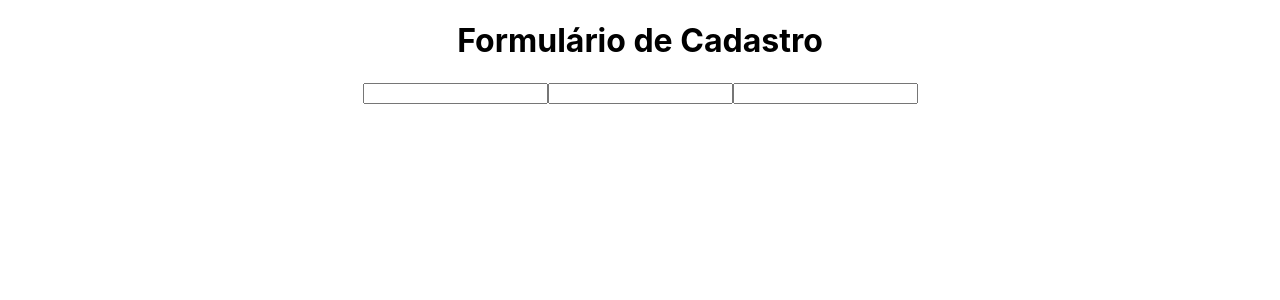
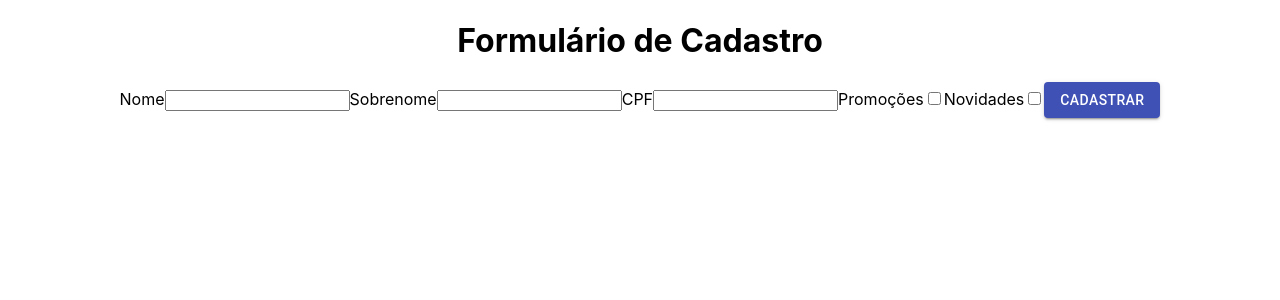
Before and after one commit to Gabrielhidro/React-form, a React (Create React App) app: page / in a window 1280 px wide. Shown: the top 300 px of the page. Built offline with nearby package versions, Linux system fonts and the light colour scheme.

Commit message:
Import material UI lib

```diff
--- a/package.json
+++ b/package.json
@@ -3,6 +3,7 @@
   "version": "0.1.0",
   "private": true,
   "dependencies": {
+    "@material-ui/core": "^4.12.3",
     "@testing-library/jest-dom": "^5.11.4",
     "@testing-library/react": "^11.1.0",
     "@testing-library/user-event": "^12.1.10",
--- a/src/components/FormulárioCadastro/FormularioCadastro.jsx
+++ b/src/components/FormulárioCadastro/FormularioCadastro.jsx
@@ -1,11 +1,27 @@
 import React from "react";
+import { Button } from "@material-ui/core";
 
 export function FormularioCadastro() {
   return (
     <form>
+      <label htmlFor="">Nome</label>
       <input type="text" name="" id="" />
+
+      <label htmlFor="">Sobrenome</label>
       <input type="text" name="" id="" />
+
+      <label htmlFor="">CPF</label>
       <input type="text" name="" id="" />
+
+      <label htmlFor="">Promoções</label>
+      <input type="checkbox" name="" id="" />
+
+      <label htmlFor="">Novidades</label>
+      <input type="checkbox" name="" id="" />
+
+      <Button type="submit" variant="contained" color="primary">
+        Cadastrar
+      </Button>
     </form>
   );
 }
```
Also changed, not shown: 1 other file (tests, documents, lock files or other folders).
